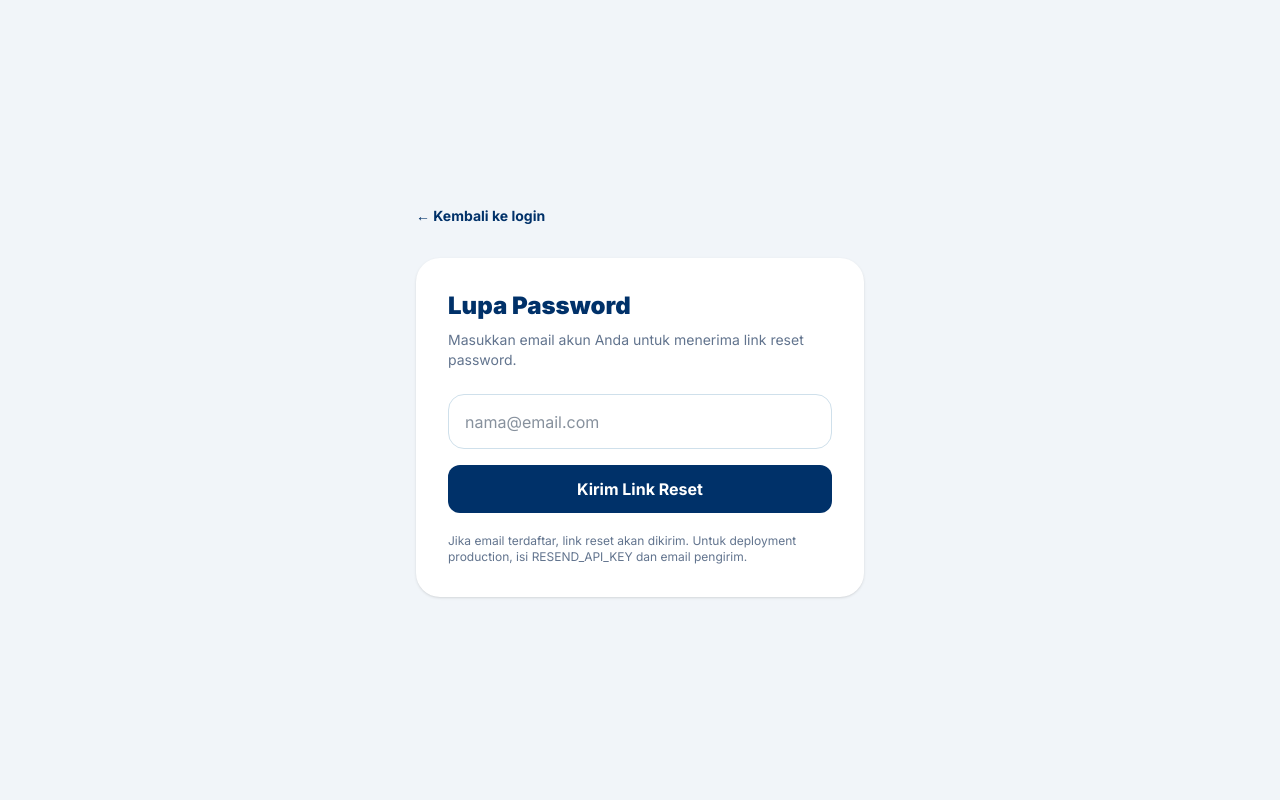
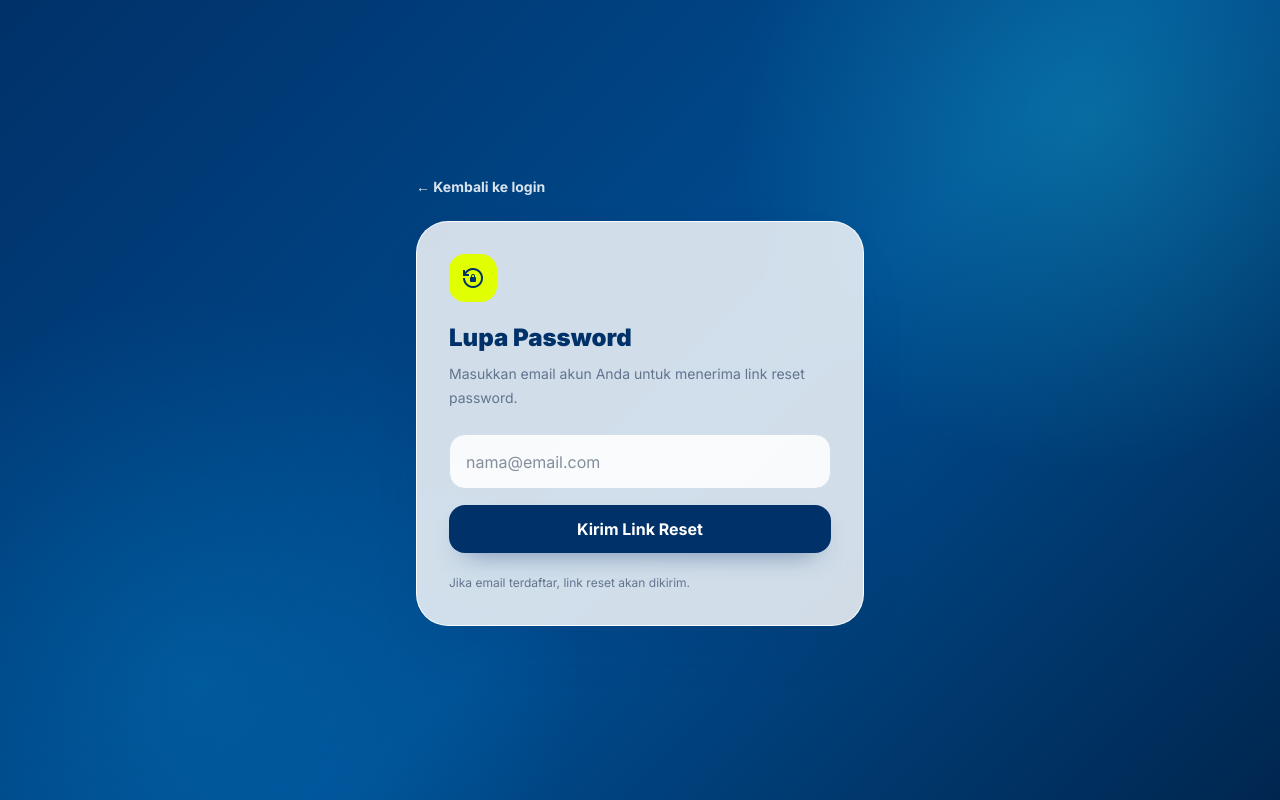
Before and after one commit to abdankribo/website-pemesanan-tiket-kapal-laut, a Next.js app: page /forgot-password in a window 1280 px wide. Built offline with nearby package versions, Linux system fonts and the light colour scheme; no server answers.

Commit message:
Polish password recovery UI

```diff
--- a/app/forgot-password/page.tsx
+++ b/app/forgot-password/page.tsx
@@ -1,18 +1,4 @@
 import Link from "next/link";
-
 export default function ForgotPasswordPage({searchParams}:{searchParams:Promise<{sent?:string}>}) {
-  return <main className="min-h-screen bg-slate-100 px-4 py-8 sm:flex sm:items-center sm:justify-center">
-    <section className="mx-auto w-full max-w-md">
-      <Link href="/login" className="mb-8 inline-flex text-sm font-bold text-primary">← Kembali ke login</Link>
-      <div className="rounded-3xl bg-white p-6 shadow-sm sm:p-8">
-        <h1 className="text-2xl font-black text-primary">Lupa Password</h1>
-        <p className="mt-2 text-sm text-slate-500">Masukkan email akun Anda untuk menerima link reset password.</p>
-        <form action="/api/auth/forgot-password" method="POST" className="mt-6 space-y-4">
-          <input className="input" name="email" type="email" placeholder="nama@email.com" required />
-          <button className="w-full rounded-xl bg-primary px-5 py-3 font-bold text-white">Kirim Link Reset</button>
-        </form>
-        <p className="mt-5 text-xs text-slate-500">Jika email terdaftar, link reset akan dikirim. Untuk deployment production, isi RESEND_API_KEY dan email pengirim.</p>
-      </div>
-    </section>
-  </main>;
+ return <main className="site-gradient min-h-screen px-4 py-8 sm:flex sm:items-center sm:justify-center"><section className="relative mx-auto w-full max-w-md"><Link href="/login" className="mb-6 inline-flex text-sm font-bold text-white/85">← Kembali ke login</Link><div className="aesthetic-card rounded-[2rem] p-6 sm:p-8"><div className="flex h-12 w-12 items-center justify-center rounded-2xl bg-[#E0FF00] text-primary"><span className="material-symbols-outlined">lock_reset</span></div><h1 className="mt-5 text-2xl font-black text-primary">Lupa Password</h1><p className="mt-2 text-sm leading-6 text-slate-500">Masukkan email akun Anda untuk menerima link reset password.</p><form action="/api/auth/forgot-password" method="POST" className="mt-6 space-y-4"><input className="input" name="email" type="email" placeholder="nama@email.com" required/><button className="primary-btn w-full rounded-2xl px-5 py-3 font-bold">Kirim Link Reset</button></form><p className="mt-5 text-xs leading-5 text-slate-500">Jika email terdaftar, link reset akan dikirim.</p></div></section></main>;
 }
```
